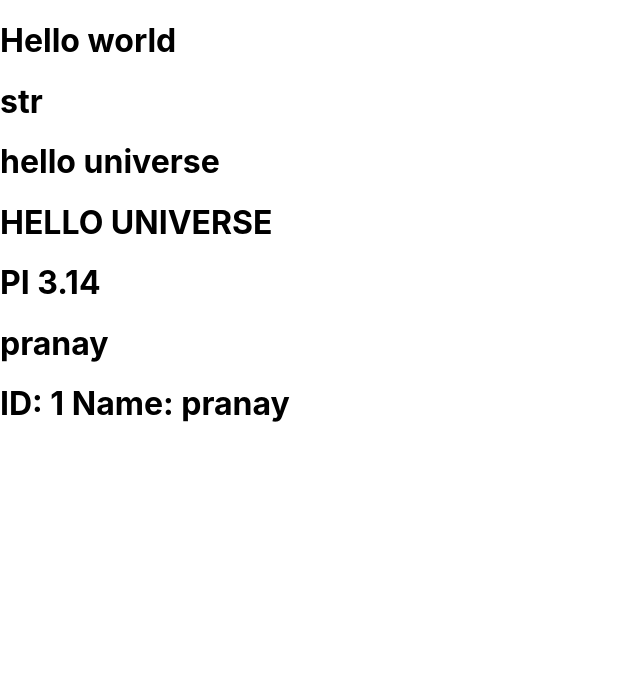
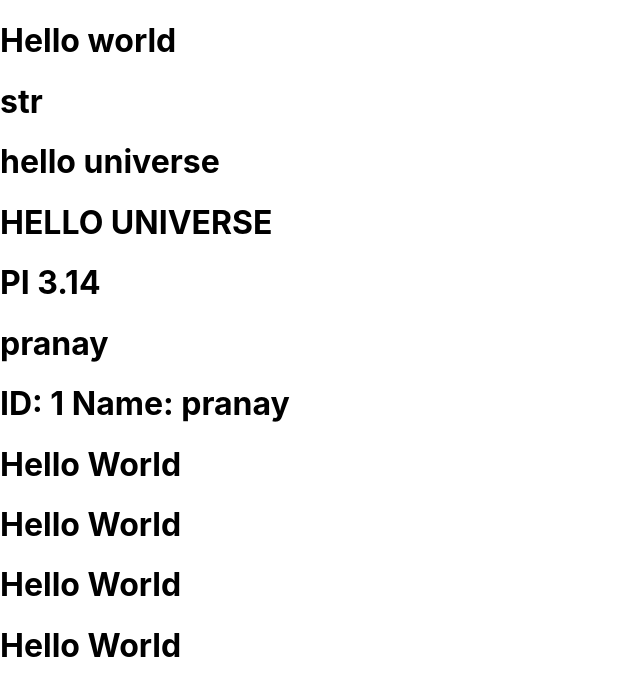
Before and after one commit to pranay2097/second-react-app, a React (Create React App) app: page / in a window 1280 px wide. Shown: the top 696 px of the page, without its empty margins (0-640 px from the left). Built offline with nearby package versions, Linux system fonts and the light colour scheme.

Commit message:
attribute binding

```diff
--- a/src/App.js
+++ b/src/App.js
@@ -1,5 +1,6 @@
 //using object literal
 function App(){
+  let id = "id1";
   let str = `hello universe`;
   let pi = 3.14;
   let active = true;
@@ -8,14 +9,21 @@ function App(){
   //JSX :: user interface
     return (
       <>
-      <h1>Hello world</h1>
+      <h1 id="id1">Hello world</h1>
       <h1>str</h1>
-      <h1>{str}</h1>
+      <h1 id={id}>{str}</h1>
       <h1>{str.toUpperCase()}</h1>
       <h1>PI {pi} </h1>
       <h1>{user.name}</h1>
       <h1>ID: {user.id}  Name: {user.name}</h1>
 
+      {/** use cases */}
+      <h1 id="id1">Hello World</h1>
+      <h1 id={"id1"}>Hello World</h1>
+      <h1 id={`id1`}>Hello World</h1>
+      <h1 id={id}>Hello World</h1>
+
+
       </>
     );
 }
```
